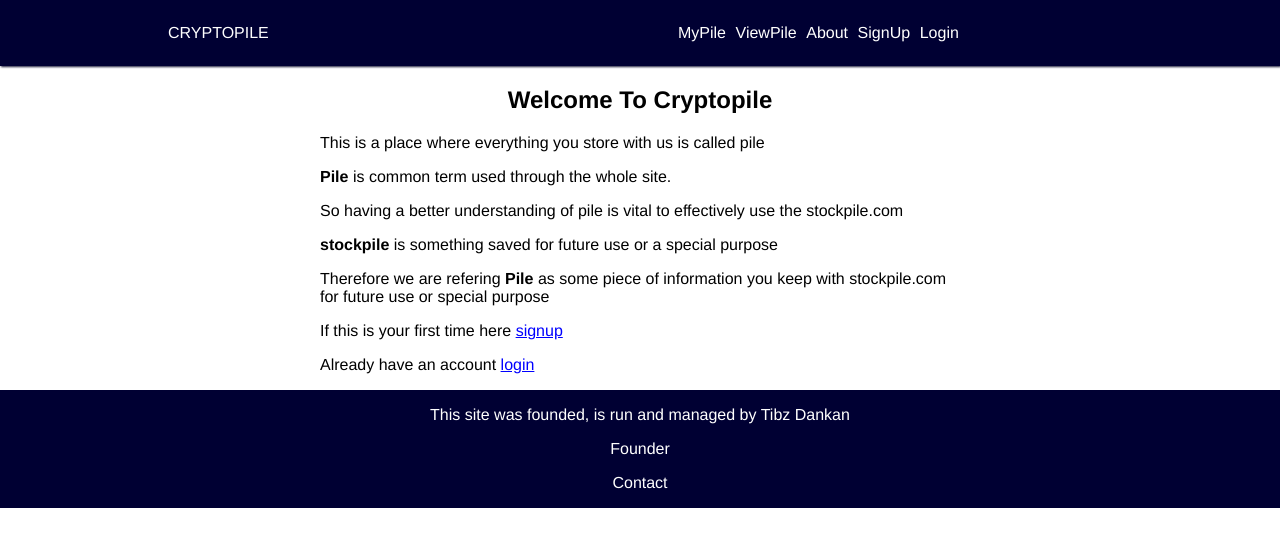
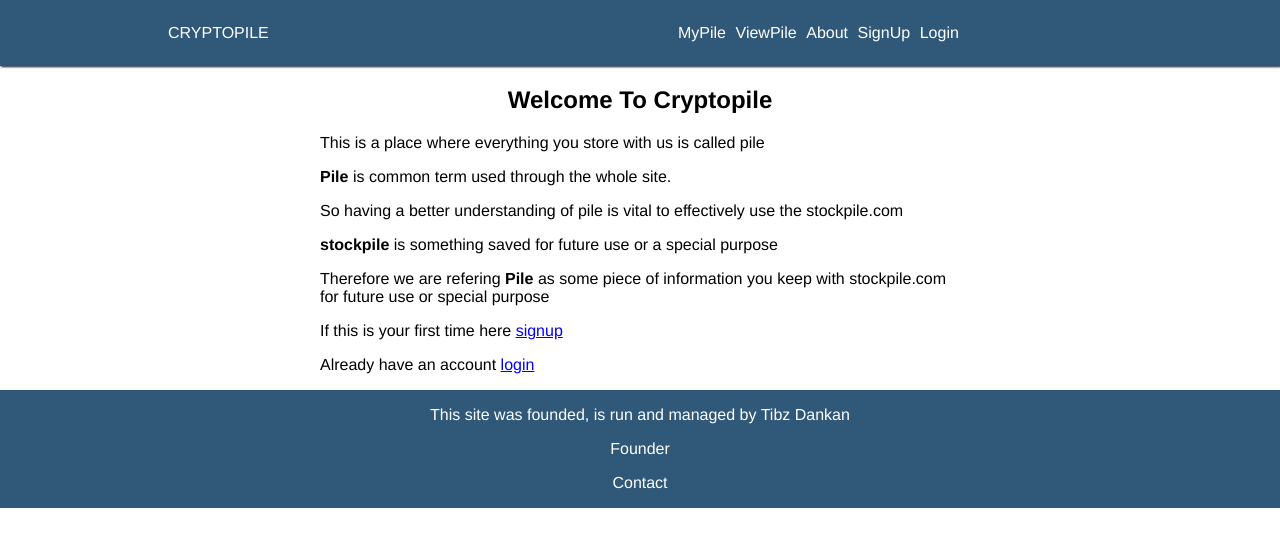
Before and after one commit to Tibz-Dankan/cryptopile-frontend, a React (Create React App) app: page / in a window 1280 px wide. Shown: the top 546 px of the page. Built offline with nearby package versions, Linux system fonts and the light colour scheme.

Commit message:
variable steelblue added

```diff
--- a/src/App.css
+++ b/src/App.css
@@ -1,6 +1,9 @@
 /*
 Coming here later*/
 /*"StockPile" and s"STOCKPILE" is going to be our domain name and the logo as well*/
+:root {
+  --steelblue: hsl(207, 44%, 33%);
+}
 
 body {
   font-family: Helvetica;
@@ -32,7 +35,7 @@ body {
   justify-content: space-between;
   width: 100%;
   color: white;
-  background-color: hsl(240, 100%, 10%);
+  background-color: var(--steelblue);
   box-shadow: 1px 1px 2px hsl(240, 40%, 15%);
   z-index: 2;
 }
@@ -74,7 +77,7 @@ body {
 .home-footer-wrapper {
   width: 100%;
   position: relative;
-  background-color: hsl(240, 100%, 10%);
+  background-color: var(--steelblue);
   display: flex;
   align-items: center;
   justify-content: center;
@@ -561,8 +564,8 @@ body {
   .mobile-home-header-component {
     position: absolute;
     top: 52px;
-    background-color: hsl(240, 100%, 10%);
-    border: 1px solid hsl(240, 100%, 10%);
+    background-color: var(--steelblue);
+    border: 1px solid var(--steelblue);
     border-radius: 5px;
     box-shadow: 1px 1px 6px hsl(240, 40%, 15%);
     padding: 0px 5px 0px 5px;
```
